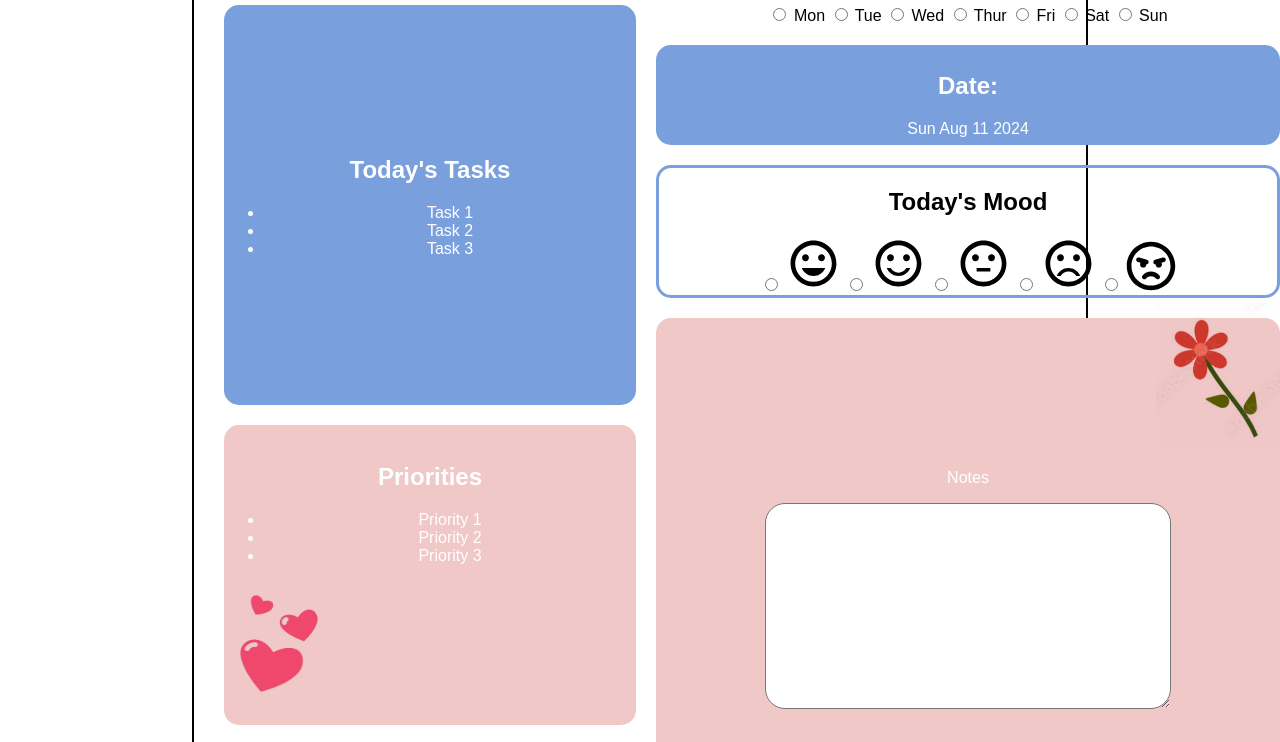
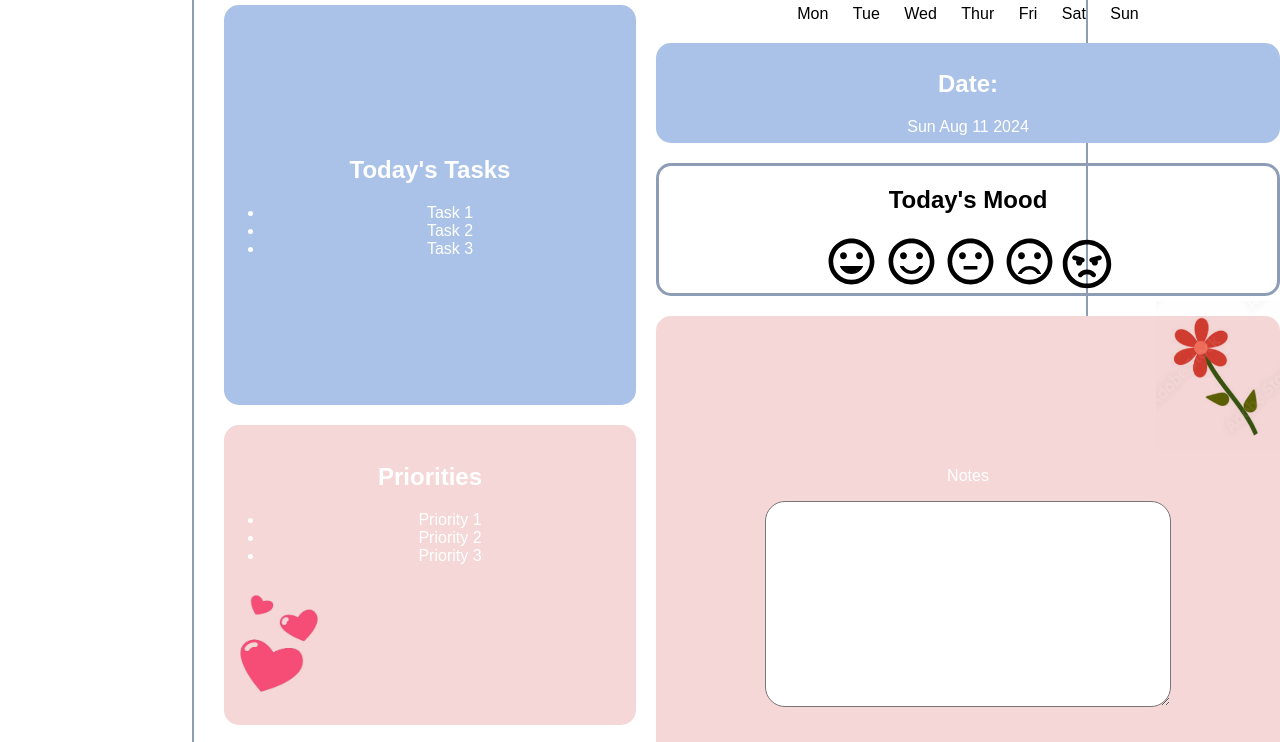
Before and after one commit to lisaaxrisaa/One_Day_at_a_time, a plain HTML site: page index.html in a window 1280 px wide. Shown: the part 95-837 px from the top of the page. Drawn offline with Linux system fonts and the light colour scheme.

Commit message:
days of the week change

```diff
--- a/index.css
+++ b/index.css
@@ -2,11 +2,6 @@ body {
   font-family: sans-serif;
   width: 70%;
   margin: 0 auto;
-}
-
-.what-is {
-  background-color: #6688be;
-  color: white;
 }
 
 .container {
@@ -18,13 +13,13 @@ body {
   justify-content: center;
   align-items: center; */
   gap: 20px;
-  border: solid black 2px;
+  border: solid #8d9db6 2px;
   padding: 30px;
   border-radius: 25px;
 }
 
 .date-box {
-  background-color: #799fdc;
+  background-color: #aac2e7;
   color: white;
   text-align: center;
   place-content: center;
@@ -37,7 +32,7 @@ body {
 .mood-box {
   text-align: center;
   place-content: center;
-  border: solid #799fdc 3px;
+  border: solid #8d9db6 3px;
   border-radius: 15px;
   margin-top: 20px;
 }
@@ -45,6 +40,10 @@ body {
 .mood-button {
   border: none;
   background-color: white;
+  position: absolute;
+  opacity: 0;
+  width: 0;
+  height: 0;
 }
 
 .week-box {
@@ -52,8 +51,26 @@ body {
   place-content: center;
 }
 
+.week-button {
+  position: absolute;
+  opacity: 0;
+  width: 0;
+  height: 0;
+}
+
+.week-button + label {
+  padding: 10px;
+  border-radius: 50%;
+  background-color: transparent;
+}
+
+.week-button:checked + label {
+  background-color: #f5d7d7;
+  color: white;
+}
+
 .tasks-box {
-  background-color: #799fdc;
+  background-color: #aac2e7;
   color: white;
   border-radius: 15px;
   text-align: center;
@@ -62,7 +79,7 @@ body {
 }
 
 .priorities-box {
-  background-color: #f0c8c8;
+  background-color: #f5d7d7;
   color: white;
   height: 300px;
   border-radius: 15px;
@@ -83,7 +100,7 @@ body {
 }
 
 .notes-box {
-  background-color: #f0c8c8;
+  background-color: #f5d7d7;
   color: white;
   border-radius: 15px;
   height: 500px;
@@ -106,7 +123,7 @@ body {
 
 .gratitude-box {
   color: black;
-  border: solid #799fdc 3px;
+  border: solid #8d9db6 3px;
   border-radius: 15px;
   height: 200px;
   margin-top: 20px;
--- a/index.html
+++ b/index.html
@@ -95,19 +95,19 @@
         <div id="week" class="week-box">
           <h2>This Week</h2>
           <span>
-            <input type="radio" id="Monday" name="week" value="Mon" />
+            <input type="radio" id="Monday" class="week-button" name="week" value="Mon" />
             <label for="Monday">Mon</label>
-            <input type="radio" id="Tuesday" name="week" value="Tue" />
+            <input type="radio" id="Tuesday" class="week-button" name="week" value="Tue" />
             <label for="Tuesday">Tue</label>
-            <input type="radio" id="Wednesday" name="week" value="Wed" />
+            <input type="radio" id="Wednesday" class="week-button" name="week" value="Wed" />
             <label for="Wednesday">Wed</label>
-            <input type="radio" id="Thursday" name="week" value="Thur" />
+            <input type="radio" id="Thursday" class="week-button" name="week" value="Thur" />
             <label for="Thursday">Thur</label>
-            <input type="radio" id="Friday" name="week" value="Fri" />
+            <input type="radio" id="Friday" class="week-button" name="week" value="Fri" />
             <label for="Friday">Fri</label>
-            <input type="radio" id="Saturday" name="week" value="Sat" />
+            <input type="radio" id="Saturday" class="week-button" name="week" value="Sat" />
             <label for="Saturday">Sat</label>
-            <input type="radio" id="Sunday" name="week" value="Sun" />
+            <input type="radio" id="Sunday" class="week-button" name="week" value="Sun" />
             <label for="Sunday">Sun</label>
           </span>
         </div>
```
